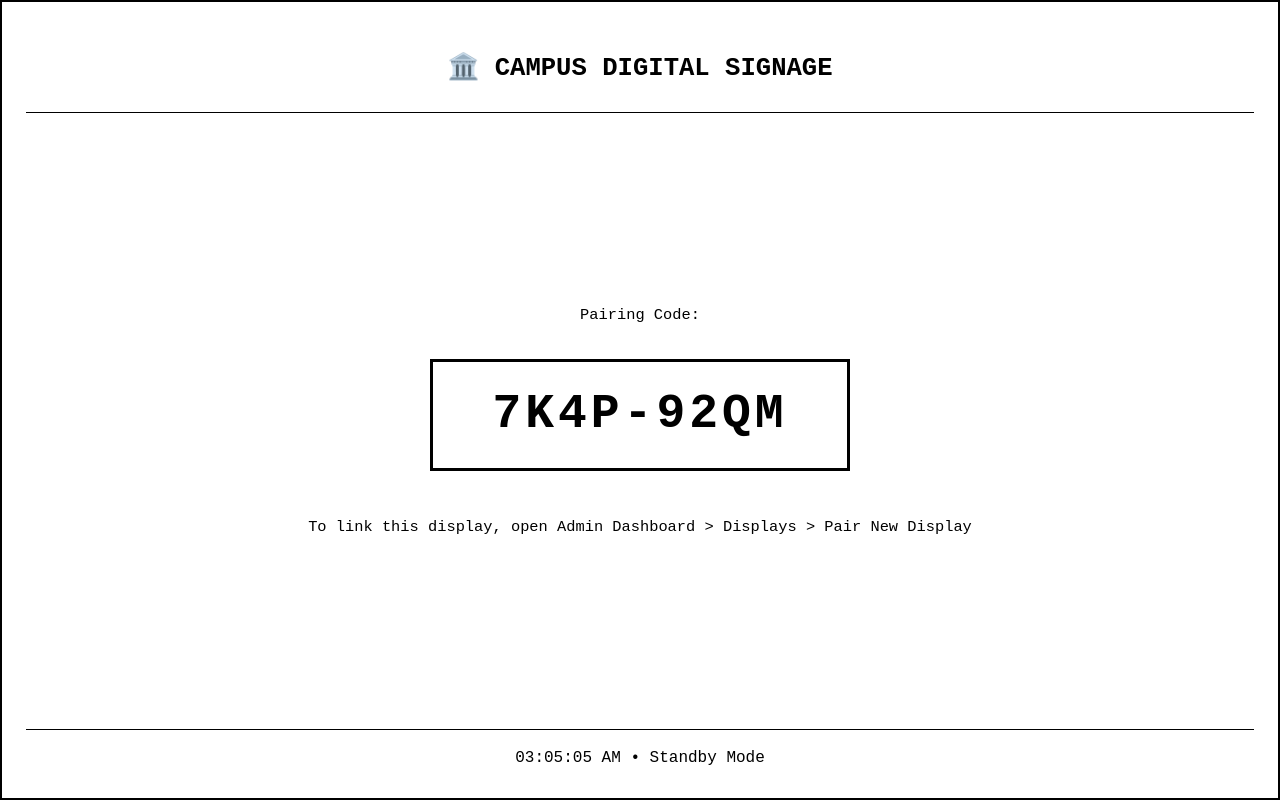
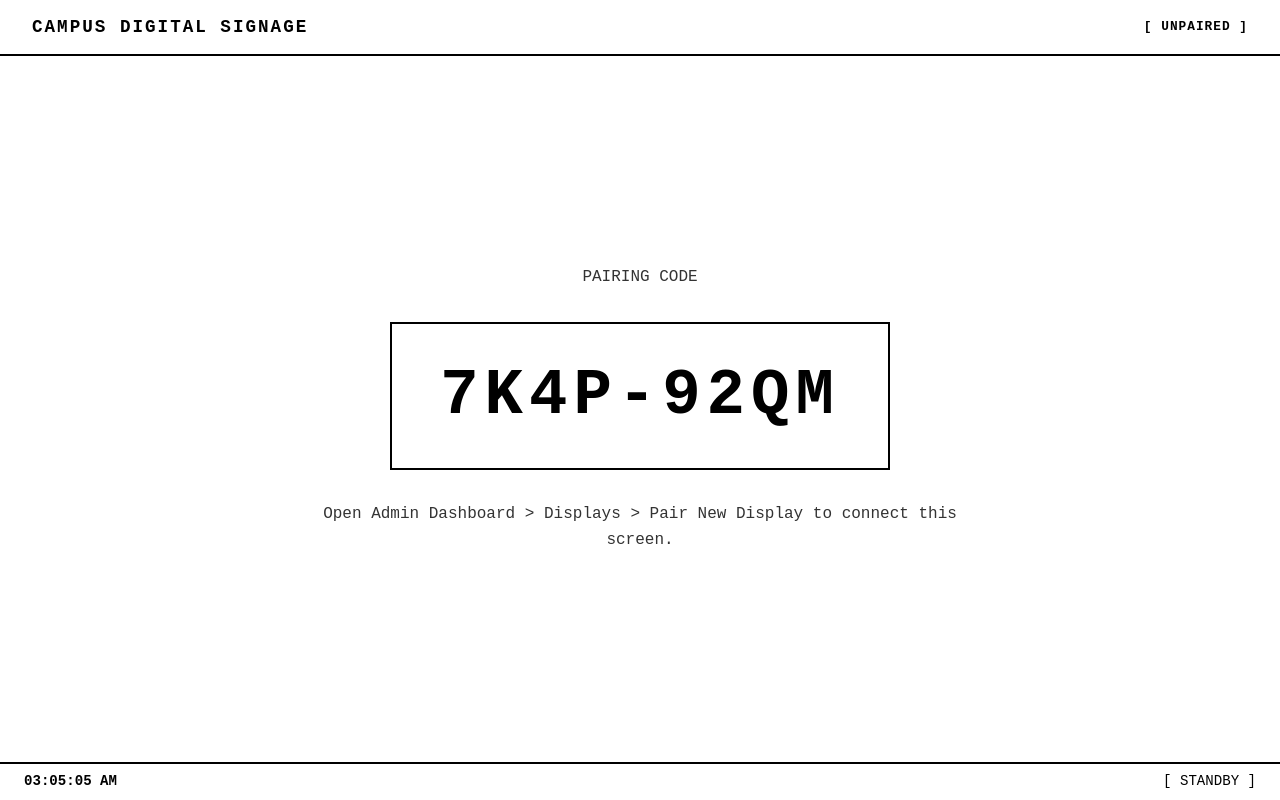
Before and after one commit to BrianC0des/campus-bulletin-board, a React (Vite) app in the folder frontend/: page /live in a window 1280 px wide. Built offline with nearby package versions, Linux system fonts and the light colour scheme; no server answers.

Commit message:
make live screen cover full screen and keep only small footer

```diff
--- a/frontend/src/components/announcements/AnnouncementCard.jsx
+++ b/frontend/src/components/announcements/AnnouncementCard.jsx
@@ -1,3 +1,5 @@
+import { getImageUrl } from '../../utils/imageUrl.js';
+
 export default function AnnouncementCard({ announcement, onEdit, onDelete, onPreview }) {
   if (!announcement) return null;
 
@@ -28,7 +30,7 @@ export default function AnnouncementCard({ announcement, onEdit, onDelete, onPre
       {/* Image thumbnail */}
       {image_url && (
         <div className="announcement-card-image">
-          <img src={image_url} alt={title || 'Announcement'} />
+          <img src={getImageUrl(image_url)} alt={title || 'Announcement'} />
         </div>
       )}
 
--- a/frontend/src/components/announcements/AnnouncementPreview.jsx
+++ b/frontend/src/components/announcements/AnnouncementPreview.jsx
@@ -1,4 +1,5 @@
 import React from 'react';
+import { getImageUrl } from '../../utils/imageUrl.js';
 
 export default function AnnouncementPreview({ title, body, imageUrl, image_url, onClose }) {
   const activeImage = imageUrl || image_url;
@@ -29,7 +30,7 @@ export default function AnnouncementPreview({ title, body, imageUrl, image_url,
             <>
               {activeImage && (
                 <div className="preview-image-wrap">
-                  <img src={activeImage} alt="Announcement preview" />
+                  <img src={getImageUrl(activeImage)} alt="Announcement preview" />
                 </div>
               )}
               {title?.trim() && <h2 className="preview-title">{title}</h2>}
--- a/frontend/src/pages/LiveScreen.jsx
+++ b/frontend/src/pages/LiveScreen.jsx
@@ -1,5 +1,6 @@
 import React, { useState, useEffect } from 'react';
 import api from '../services/api.js';
+import { getImageUrl } from '../utils/imageUrl.js';
 import '../styles/displays.css';
 
 export default function LiveScreen() {
@@ -123,29 +124,47 @@ export default function LiveScreen() {
 
   const currentSlide = slides[currentIndex] || slides[0];
 
+  // Helper to test if title is just an ugly generated filename
+  const isRawFilename = (t) => {
+    if (!t) return true;
+    return (
+      /^screenshot[-_0-9]+/i.test(t) ||
+      /^img[-_0-9]+/i.test(t) ||
+      t.toLowerCase().endsWith('.png') ||
+      t.toLowerCase().endsWith('.jpg') ||
+      t.toLowerCase().endsWith('.jpeg') ||
+      t === 'Graphic Poster'
+    );
+  };
+
+  const hasBody = Boolean(currentSlide?.body && currentSlide.body.trim());
+  const hasImage = Boolean(currentSlide?.image_url);
+  const displayTitle = isRawFilename(currentSlide?.title) ? '' : currentSlide?.title;
+
   // State 1: Not yet paired — show pairing code
   if (!isPaired) {
     return (
       <main className="tv-fullscreen-screen">
         <header className="tv-standby-header">
-          <h1>🏛️ CAMPUS DIGITAL SIGNAGE</h1>
+          <h1>CAMPUS DIGITAL SIGNAGE</h1>
+          <span className="tv-live-badge">[ UNPAIRED ]</span>
         </header>
 
         <section className="tv-standby-content">
-          <p className="tv-instructions">Pairing Code:</p>
+          <p className="tv-instructions">PAIRING CODE</p>
 
           <div className="pairing-code-box">
             {pairingCode}
           </div>
 
           <p className="tv-instructions">
-            To link this display, open Admin Dashboard
-            {' > '}Displays{' > '}Pair New Display
+            Open Admin Dashboard &gt; Displays &gt; Pair New Display to connect this screen.
           </p>
         </section>
 
         <footer className="tv-clock">
-          {currentTime} • Standby Mode
+          <span className="tv-footer-clock">{currentTime}</span>
+          <div className="tv-footer-indicator">[ STANDBY ]</div>
         </footer>
       </main>
     );
@@ -156,59 +175,78 @@ export default function LiveScreen() {
     return (
       <main className="tv-fullscreen-screen">
         <header className="tv-standby-header">
-          <h1>🏛️ CAMPUS DIGITAL SIGNAGE</h1>
+          <h1>CAMPUS DIGITAL SIGNAGE</h1>
+          <span className="tv-live-badge">[ CONNECTED ]</span>
         </header>
 
         <section className="tv-standby-content">
-          <div className="pairing-code-box" style={{ fontSize: '1.2rem', padding: '1.5rem 2rem' }}>
-            ✅ Display Connected
+          <div className="pairing-code-box" style={{ fontSize: '1.25rem', padding: '16px 28px', letterSpacing: '2px' }}>
+            DISPLAY CONNECTED
           </div>
-          <p className="tv-instructions" style={{ marginTop: '1rem' }}>
-            This screen is paired and ready. Waiting for published announcements...
+          <p className="tv-instructions">
+            Waiting for active published announcements to broadcast.
           </p>
         </section>
 
         <footer className="tv-clock">
-          {currentTime} • Connected — No Active Content
+          <span className="tv-footer-clock">{currentTime}</span>
+          <div className="tv-footer-indicator">[ IDLE ]</div>
         </footer>
       </main>
     );
   }
 
   return (
-    <main className="tv-fullscreen-screen">
-      <header className="tv-standby-header">
-        <h1>🏛️ CAMPUS DIGITAL SIGNAGE</h1>
-      </header>
-
-      <section key={currentIndex} className="tv-slide-card">
-        {currentSlide.image_url && (
-          <img
-            className="tv-slide-image"
-            src={currentSlide.image_url}
-            alt={currentSlide.title || 'Campus announcement'}
-          />
+    <main className="tv-fullscreen-screen tv-live-mode">
+      <section key={currentIndex} className="tv-slide-viewport">
+        {/* Case A: Poster Only */}
+        {hasImage && !hasBody && (
+          <div className="tv-poster-hero">
+            <img
+              src={getImageUrl(currentSlide.image_url)}
+              alt={displayTitle || 'Campus announcement'}
+            />
+            {displayTitle && (
+              <div className="tv-poster-hero-caption">
+                {displayTitle}
+              </div>
+            )}
+          </div>
         )}
 
-        {currentSlide.title && (
-          <h2 className="tv-slide-title">
-            {currentSlide.title}
-          </h2>
+        {/* Case B: Poster + Body Text */}
+        {hasImage && hasBody && (
+          <div className="tv-split-slide">
+            <div className="tv-split-media">
+              <img
+                src={getImageUrl(currentSlide.image_url)}
+                alt={displayTitle || 'Campus announcement'}
+              />
+            </div>
+            <div className="tv-split-info">
+              {displayTitle && <h2 className="tv-split-title">{displayTitle}</h2>}
+              <p className="tv-split-body">{currentSlide.body}</p>
+            </div>
+          </div>
         )}
 
-        {currentSlide.body && (
-          <p className="tv-slide-body">
-            {currentSlide.body}
-          </p>
+        {/* Case C: Text Only Notice */}
+        {!hasImage && (
+          <div className="tv-text-slide">
+            {displayTitle && <h2>{displayTitle}</h2>}
+            {hasBody && <p>{currentSlide.body}</p>}
+          </div>
         )}
-
-        <p className="tv-slide-counter">
-          Slide {currentIndex + 1} of {slides.length}
-        </p>
       </section>
 
       <footer className="tv-clock">
-        {currentTime} • Live Broadcast
+        <span className="tv-footer-clock">{currentTime}</span>
+        <span className="tv-footer-branding">CAMPUS DIGITAL SIGNAGE</span>
+        <div className="tv-footer-indicator">
+          <span>SLIDE {currentIndex + 1} OF {slides.length}</span>
+          <span>•</span>
+          <span>PHILIPPINE STANDARD TIME</span>
+        </div>
       </footer>
     </main>
   );
--- a/frontend/src/styles/displays.css
+++ b/frontend/src/styles/displays.css
@@ -1,54 +1,62 @@
 
-/* Fullscreen Campus TV Display (/display) */
+/* Fullscreen Campus TV Display (/live & /display) */
 .tv-fullscreen-screen {
   position: fixed;
-  inset: 0;
+  top: 0;
+  left: 0;
+  right: 0;
+  bottom: 0;
+  width: 100vw;
+  height: 100vh;
+  margin: 0;
+  padding: 0;
   box-sizing: border-box;
-  width: 100%;
-  height: 100%;
-  overflow: auto;
-  padding: 24px;
+  overflow: hidden;
   background: #ffffff;
   color: #000000;
   font-family: monospace;
   display: flex;
   flex-direction: column;
   justify-content: space-between;
-  align-items: stretch;
-  text-align: center;
-  border: 2px solid #000000;
+  z-index: 9999;
 }
 
 .tv-fullscreen-screen .tv-standby-header {
   flex-shrink: 0;
-  padding: 12px 0;
-  border-bottom: 1px solid #000000;
+  height: 56px;
+  padding: 0 32px;
+  border-bottom: 2px solid #000000;
+  display: flex;
+  justify-content: space-between;
+  align-items: center;
+  background: #ffffff;
 }
 
 .tv-fullscreen-screen .tv-standby-header h1 {
-  margin: 12px 0;
+  margin: 0;
   color: #000000;
-  font-size: clamp(1.2rem, 2vw, 1.8rem);
-  font-weight: bold;
+  font-size: 1.1rem;
+  font-weight: 700;
+  letter-spacing: 2px;
+  text-transform: uppercase;
 }
 
+.tv-live-badge {
+  font-size: 0.8rem;
+  letter-spacing: 1px;
+  font-weight: 700;
+  color: #000000;
+}
+
+/* Standby & Pairing Code */
 .tv-fullscreen-screen .tv-standby-content {
   display: flex;
   flex-direction: column;
   align-items: center;
   justify-content: center;
   flex: 1;
-  min-height: 0;
-  padding: 24px 12px;
-  gap: 12px;
-}
-
-.tv-fullscreen-screen .tv-instructions {
-  max-width: 760px;
-  margin: 8px auto;
-  color: #000000;
-  font-size: clamp(0.9rem, 1.2vw, 1.1rem);
-  line-height: 1.6;
+  padding: 32px;
+  gap: 16px;
   text-align: center;
 }
 
@@ -57,150 +65,196 @@
   justify-content: center;
   align-items: center;
   box-sizing: border-box;
-  max-width: 100%;
-  min-width: min(420px, 100%);
-  min-height: 110px;
-  padding: 24px 32px;
-  margin: 12px 0 24px;
+  padding: 24px 48px;
+  margin: 16px 0;
   background: #ffffff;
   color: #000000;
-  border: 3px solid #000000;
-  border-radius: 0;
-  box-shadow: none;
+  border: 2px solid #000000;
   font-family: monospace;
-  font-size: 3rem;
+  font-size: clamp(2.5rem, 6vw, 4rem);
   font-weight: 800;
-  letter-spacing: 4px;
-  line-height: 1.2;
-  overflow-wrap: anywhere;
+  letter-spacing: 6px;
 }
 
-.tv-fullscreen-screen .tv-slide-card {
+.tv-fullscreen-screen .tv-instructions {
+  max-width: 680px;
+  margin: 0 auto;
+  color: #333333;
+  font-size: 1rem;
+  line-height: 1.6;
+}
+
+/* Main Active Slide Display Area */
+.tv-slide-viewport {
   flex: 1;
   min-height: 0;
   width: 100%;
-  max-width: none;
+  height: 100%;
+  display: flex;
+  justify-content: center;
+  align-items: center;
+  position: relative;
+  overflow: hidden;
+  padding: 0;
+  margin: 0;
+  background: #ffffff;
   box-sizing: border-box;
-  margin: 20px 0;
-  padding: clamp(16px, 3vw, 24px);
+}
+
+/* Poster Only (Hero flyer view) - Full Screen Cover */
+.tv-poster-hero {
+  width: 100%;
+  height: 100%;
+  display: flex;
+  justify-content: center;
+  align-items: center;
+  position: relative;
+  background: #ffffff;
+  overflow: hidden;
+}
+
+.tv-poster-hero img {
+  width: 100%;
+  height: 100%;
+  object-fit: cover;
+  display: block;
+}
+
+.tv-poster-hero-caption {
+  position: absolute;
+  bottom: 16px;
+  left: 24px;
   background: #ffffff;
   color: #000000;
-  border: 1px solid #000000;
-  border-radius: 0;
-  box-shadow: none;
+  padding: 6px 18px;
+  font-size: 1.1rem;
+  font-weight: 800;
+  letter-spacing: 1px;
+  border: 2px solid #000000;
+  pointer-events: none;
+  z-index: 5;
+}
+
+/* Split View: Poster + Text content */
+.tv-split-slide {
+  width: 100%;
+  height: 100%;
+  display: grid;
+  grid-template-columns: 1.1fr 1fr;
+  align-items: stretch;
+  background: #ffffff;
+  box-sizing: border-box;
+}
+
+.tv-split-media {
+  height: 100%;
+  width: 100%;
+  overflow: hidden;
+  display: flex;
+  justify-content: center;
+  align-items: center;
+  border-right: 2px solid #000000;
+}
+
+.tv-split-media img {
+  width: 100%;
+  height: 100%;
+  object-fit: cover;
+  display: block;
+}
+
+.tv-split-info {
   display: flex;
   flex-direction: column;
   justify-content: center;
-  align-items: stretch;
+  padding: 40px 60px;
+  box-sizing: border-box;
   overflow-y: auto;
-  animation: jaySlideFadeIn 0.6s ease-in-out;
+  text-align: left;
+  background: #ffffff;
 }
 
-@keyframes jaySlideFadeIn {
-  from {
-    opacity: 0;
-  }
-
-  to {
-    opacity: 1;
-  }
+.tv-split-title {
+  font-size: clamp(2rem, 3.5vw, 3.2rem);
+  font-weight: 800;
+  line-height: 1.2;
+  color: #000000;
+  margin: 0 0 20px 0;
 }
 
-.tv-fullscreen-screen .tv-slide-image {
-  display: block;
-  width: auto;
-  max-width: 100%;
-  max-height: 40vh;
-  object-fit: contain;
-  margin: 0 auto 20px;
+.tv-split-body {
+  font-size: clamp(1.15rem, 1.8vw, 1.5rem);
+  line-height: 1.7;
+  color: #222222;
+  margin: 0;
+  white-space: pre-wrap;
 }
 
-.tv-fullscreen-screen .tv-slide-title {
-  margin: 0 0 16px;
-  color: #000000;
-  font-size: clamp(1.4rem, 3vw, 2rem);
-  font-weight: bold;
-  line-height: 1.3;
-  overflow-wrap: anywhere;
-  text-align: left;
+/* Text Only Layout */
+.tv-text-slide {
+  width: 100%;
+  height: 100%;
+  display: flex;
+  flex-direction: column;
+  justify-content: center;
+  align-items: center;
+  padding: 60px 80px;
+  box-sizing: border-box;
+  text-align: center;
+  background: #ffffff;
 }
 
-.tv-fullscreen-screen .tv-slide-body {
-  margin: 0;
+.tv-text-slide h2 {
+  font-size: clamp(2.5rem, 5vw, 4.5rem);
+  font-weight: 900;
+  line-height: 1.2;
+  margin: 0 0 28px 0;
   color: #000000;
-  font-size: clamp(1rem, 1.5vw, 1.2rem);
-  line-height: 1.6;
-  overflow-wrap: anywhere;
-  text-align: left;
+  max-width: 1200px;
 }
 
-.tv-fullscreen-screen .tv-slide-counter {
-  flex-shrink: 0;
-  margin-top: 24px;
-  padding-top: 12px;
-  color: #000000;
-  border-top: 1px solid #000000;
-  font-size: 0.9rem;
-  text-align: center;
+.tv-text-slide p {
+  font-size: clamp(1.3rem, 2.2vw, 2rem);
+  line-height: 1.7;
+  color: #222222;
+  max-width: 1000px;
+  margin: 0;
+  white-space: pre-wrap;
 }
 
+/* Footer / Status bar - Compact strip for time and slide indicator */
 .tv-fullscreen-screen .tv-clock {
-  position: static;
   flex-shrink: 0;
+  height: 38px;
+  padding: 0 24px;
   box-sizing: border-box;
-  width: 100%;
-  padding: 16px 0 4px;
-  margin: 0;
-  border-top: 1px solid #000000;
   background: #ffffff;
+  border-top: 2px solid #000000;
+  display: flex;
+  justify-content: space-between;
+  align-items: center;
+  font-family: monospace;
+  font-size: 0.88rem;
   color: #000000;
-  font-family: monospace;
-  font-size: 1rem;
-  text-align: center;
+  z-index: 10;
 }
 
-@media (max-width: 600px) {
-  .tv-fullscreen-screen {
-    padding: 12px;
-  }
-
-  .tv-fullscreen-screen .tv-standby-content {
-    padding: 16px 4px;
-  }
-
-  .tv-fullscreen-screen .pairing-code-box {
-    min-width: 0;
-    width: 100%;
-    max-width: 420px;
-    min-height: 80px;
-    padding: 14px 12px;
-    font-size: clamp(1.6rem, 7vw, 2.5rem);
-    letter-spacing: 2px;
-  }
-
-  .tv-fullscreen-screen .tv-slide-card {
-    margin: 12px 0;
-    padding: 16px;
-  }
-
-  .tv-fullscreen-screen .tv-slide-image {
-    max-height: 30vh;
-    margin-bottom: 16px;
-  }
-
-  .tv-fullscreen-screen .tv-slide-counter {
-    margin-top: 16px;
-  }
-
-  .tv-fullscreen-screen .tv-clock {
-    padding-top: 12px;
-  }
+.tv-footer-clock {
+  font-weight: 700;
 }
 
-@media (prefers-reduced-motion: reduce) {
-  .tv-fullscreen-screen .tv-slide-card {
-    animation: none;
-  }
+.tv-footer-branding {
+  font-size: 0.82rem;
+  font-weight: 700;
+  letter-spacing: 2px;
+  text-transform: uppercase;
+  color: #333333;
+}
+
+.tv-footer-indicator {
+  display: flex;
+  align-items: center;
+  gap: 16px;
 }
 
 
--- /dev/null
+++ b/frontend/src/utils/imageUrl.js
@@ -0,0 +1,13 @@
+/**
+ * Normalizes image paths to full URLs pointing to the backend uploads server
+ */
+export function getImageUrl(path) {
+  if (!path) return null;
+  // If it's already an absolute URL or blob/data URL from local file selection
+  if (path.startsWith('http://') || path.startsWith('https://') || path.startsWith('blob:') || path.startsWith('data:')) {
+    return path;
+  }
+  const backendBase = (import.meta.env.VITE_API_URL || 'http://localhost:5000/api').replace(/\/api\/?$/, '');
+  const cleanPath = path.startsWith('/') ? path : `/${path}`;
+  return `${backendBase}${cleanPath}`;
+}
--- a/frontend/vite.config.js
+++ b/frontend/vite.config.js
@@ -5,5 +5,11 @@ export default defineConfig({
   plugins: [react()],
   server: {
     port: 5173,
+    proxy: {
+      '/uploads': {
+        target: 'http://localhost:5000',
+        changeOrigin: true,
+      },
+    },
   },
 });
```
